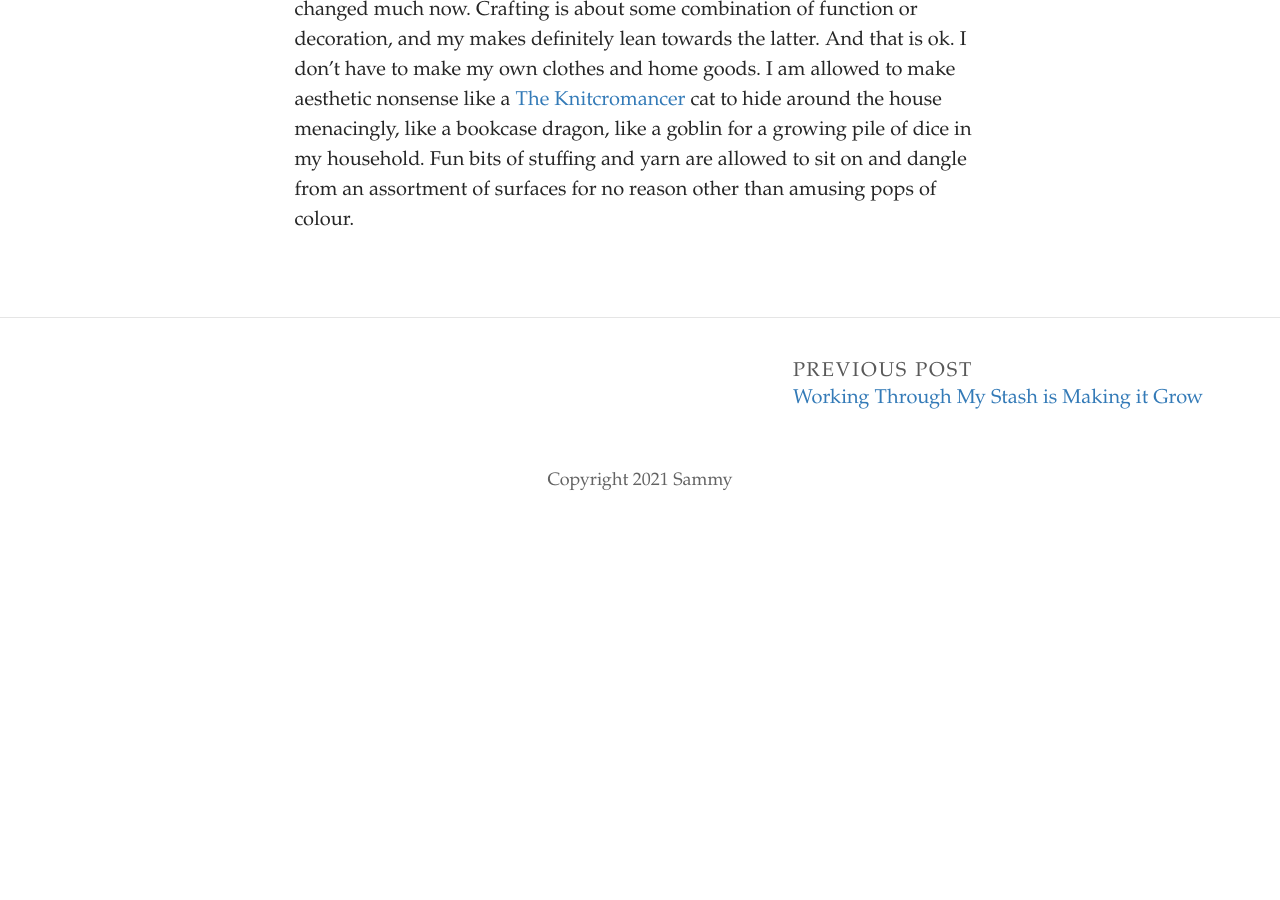
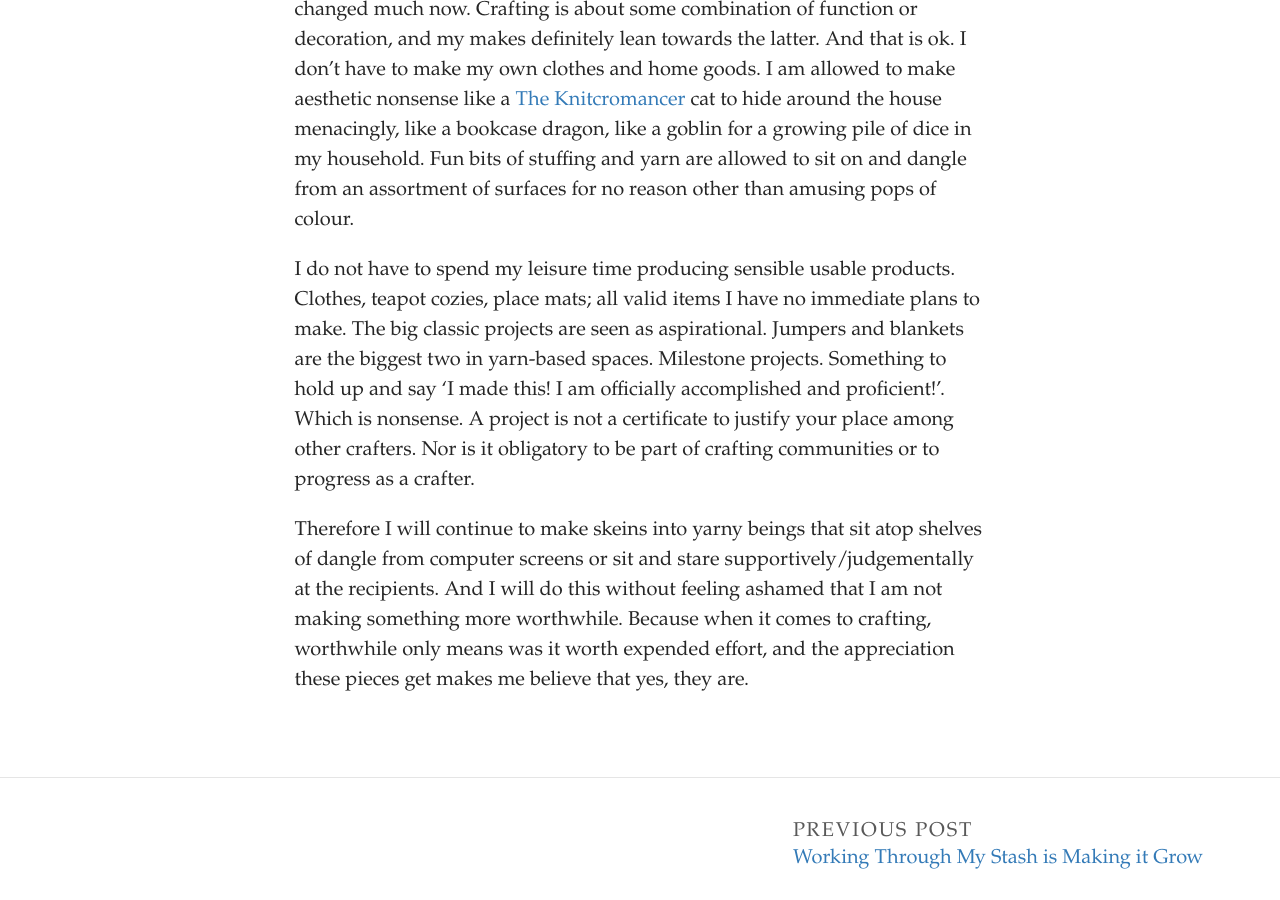
Before and after one commit to SammySpinsAYarn/Blog, a Jekyll site: the page built from _posts/2023-07-06-crafting-doesnt-have-to-be-functional.md, in a window 1280 px wide and 900 px high, scrolled down 761 px. Built offline with Jekyll 4.4.1, drawn with Linux system fonts in a browser that asks for light colours; some web fonts are replaced; before the commit the page ends 1287 px from its top, so only the background shows below that.

Commit message:
Update Post “2023-07-06-crafting-doesnt-have-to-be-functional”

```diff
--- a/_posts/2023-07-06-crafting-doesnt-have-to-be-functional.md
+++ b/_posts/2023-07-06-crafting-doesnt-have-to-be-functional.md
@@ -10,3 +10,7 @@ M﻿aking something is inherently a task with purpose. When you knit or sew or c
 M﻿ost of my craft projects have been toys. I make amigurumi animals because its fun and they're cool. However, I learnt to knit and crochet to support emergency staff. My first proper thing was a knitted breast I made for a student midwife for lactation consulations. I learnt to crochet to make for the [Octopus for a Preemie UK](https://octopusforapreemie.co.uk/) charity. I've researched [Bobby Buddies](https://www.hampshire.police.uk/news/hampshire/news/news/2019/september/bobby-buddies-officers-give-teddy-bears-to-children-living-with-domestic-abuse/#:~:text=...%20Knitted%20police%20officer%20teddy%20bears%20are%20being,exist%20when%20police%20attend%20after%20a%20domestic%20incident.) and Innocent smoothie hats and [twiddle muffs](https://www.ouh.nhs.uk/patient-guide/documents/twiddle-muffs.pdf). But despite this, all my other projects have been fun bits of nonsense for friends and family. Animals and characters to sit on shelves and bring a smile, and that is ok.
 
 H﻿istorically, crafting was about survival or exhibition. For the less economically stable, it was an income source and a cheaper way of making clothes and goods for yourself and the family. For the wealthy, it was proving your skill at a craft the same way accomplished musicians do. This hasn't changed much now. Crafting is about some combination of function or decoration, and my makes definitely lean towards the latter. And that is ok. I don't have to make my own clothes and home goods. I am allowed to make aesthetic nonsense like a [The Knitcromancer](https://www.youtube.com/watch?v=WtfGTsSnMNg&cbrd=1) cat to hide around the house menacingly, like a bookcase dragon, like a goblin for a growing pile of dice in my household. Fun bits of stuffing and yarn are allowed to sit on and dangle from an assortment of surfaces for no reason other than amusing pops of colour.
+
+I﻿ do not have to spend my leisure time producing sensible usable products. Clothes, teapot cozies, place mats; all valid items I have no immediate plans to make. The big classic projects are seen as aspirational. Jumpers and blankets are the biggest two in yarn-based spaces. Milestone projects. Something to hold up and say 'I made this! I am officially accomplished and proficient!'. Which is nonsense. A project is not a certificate to justify your place among other crafters. Nor is it obligatory to be part of crafting communities or to progress as a crafter.
+
+T﻿herefore I will continue to make skeins into yarny beings that sit atop shelves of dangle from computer screens or sit and stare supportively/judgementally at the recipients. And I will do this without feeling ashamed that I am not making something more worthwhile. Because when it comes to crafting, worthwhile only means was it worth expended effort, and the appreciation these pieces get makes me believe that yes, they are.
```
